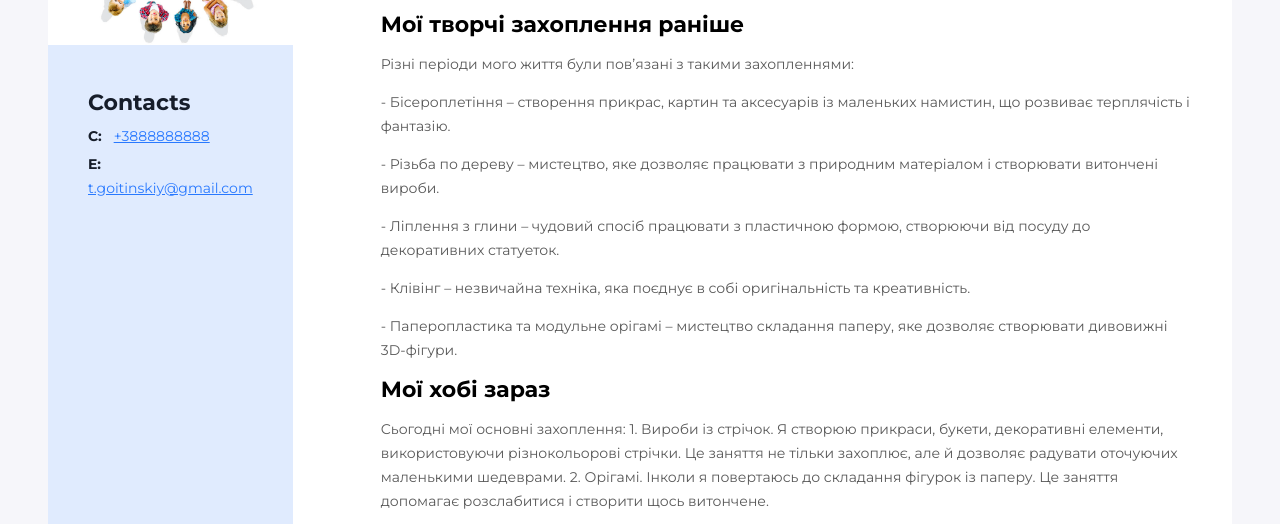
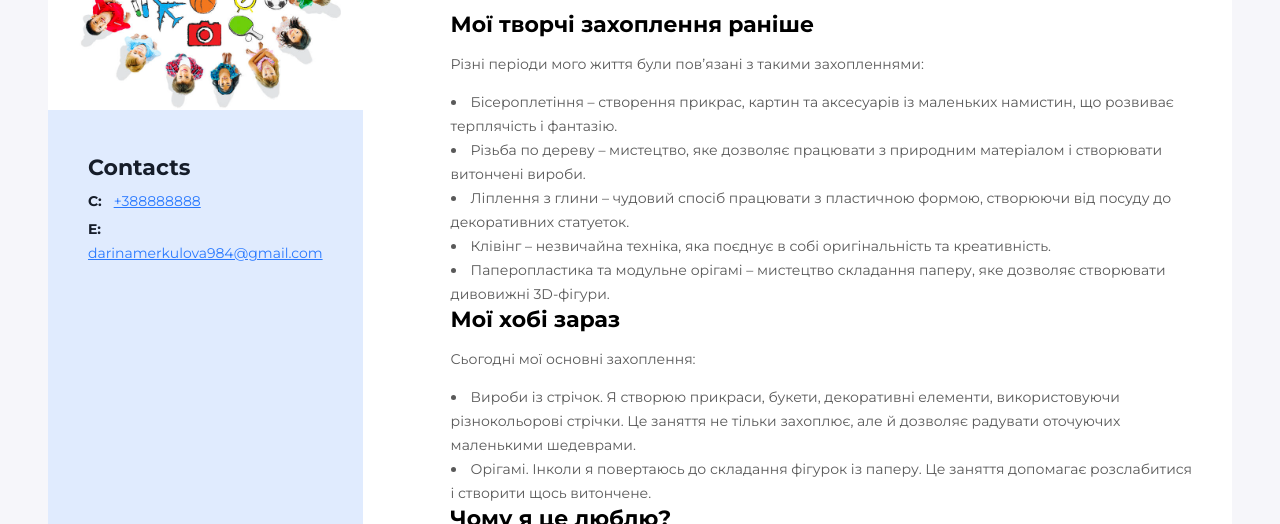
Before and after one commit to DarynaMerkulova548/my_website, a website: page myxoby.html in a window 1280 px wide. Shown: the part 272-796 px from the top of the page. Drawn offline with Linux system fonts and the light colour scheme.

Commit message:
lab1_final_version

```diff
--- a/myxoby.html
+++ b/myxoby.html
@@ -24,16 +24,30 @@
                 <p class="my-descr"> У кожної людини є заняття, які надихають і приносять радість. Для мене творчість – це спосіб виразити себе, відпочити душею і створити щось унікальне своїми руками. Моє життя наповнене різноманітними хобі, кожне з яких має своє місце і час. </p>
                 <h3 class="my-projects-title"> Мої творчі захоплення раніше </h3>
                 <p class="my-descr"> Різні періоди мого життя були пов’язані з такими захопленнями:                   </p>
-                    <p class="my-descr"> - Бісероплетіння – створення прикрас, картин та аксесуарів із маленьких намистин, що розвиває терплячість і фантазію.</p>
-                    <p class="my-descr"> - Різьба по дереву – мистецтво, яке дозволяє працювати з природним матеріалом і створювати витончені вироби.</p>
-                    <p class="my-descr"> - Ліплення з глини – чудовий спосіб працювати з пластичною формою, створюючи від посуду до декоративних статуеток.</p>
-                    <p class="my-descr"> - Клівінг – незвичайна техніка, яка поєднує в собі оригінальність та креативність.</p>
-                    <p class="my-descr"> - Паперопластика та модульне орігамі – мистецтво складання паперу, яке дозволяє створювати дивовижні 3D-фігури.</p>
-                    <h3 class="my-projects-title"> Мої хобі зараз </h3>
-                <p class="my-descr"> Сьогодні мої основні захоплення:
+                    <li class="my-descr">
+                        Бісероплетіння – створення прикрас, картин та аксесуарів із маленьких намистин, що розвиває терплячість і фантазію.
+                    </li>
+                    <li class="my-descr">
+                        Різьба по дереву – мистецтво, яке дозволяє працювати з природним матеріалом і створювати витончені вироби.
+                    </li>
+                    <li class="my-descr">
+                        Ліплення з глини – чудовий спосіб працювати з пластичною формою, створюючи від посуду до декоративних статуеток.
+                    </li>
+                    <li class="my-descr">
+                        Клівінг – незвичайна техніка, яка поєднує в собі оригінальність та креативність.
+                    </li>
+                    <li class="my-descr">
+                        Паперопластика та модульне орігамі – мистецтво складання паперу, яке дозволяє створювати дивовижні 3D-фігури.
+                    </li>
+                <h3 class="my-projects-title"> Мої хобі зараз </h3>
+                <p class="my-descr"> Сьогодні мої основні захоплення:</p>
+                    <li class="my-descr">
+                        Вироби із стрічок. Я створюю прикраси, букети, декоративні елементи, використовуючи різнокольорові стрічки. Це заняття не тільки захоплює, але й дозволяє радувати оточуючих маленькими шедеврами.
+                    </li>
+                    <li class="my-descr">
+                        Орігамі. Інколи я повертаюсь до складання фігурок із паперу. Це заняття допомагає розслабитися і створити щось витончене.
+                    </li>
 
-                    1. Вироби із стрічок. Я створюю прикраси, букети, декоративні елементи, використовуючи різнокольорові стрічки. Це заняття не тільки захоплює, але й дозволяє радувати оточуючих маленькими шедеврами.
-                    2. Орігамі. Інколи я повертаюсь до складання фігурок із паперу. Це заняття допомагає розслабитися і створити щось витончене.</p>
                 <h3 class="my-projects-title"> Чому я це люблю? </h3>
                 <p class="my-descr"> Кожне з моїх хобі приносить задоволення, розвиває творчі здібності та вміння. Це можливість зануритися у світ фантазії, забути про повсякденні турботи та створювати щось унікальне, що несе в собі частинку моєї душі.
 
@@ -90,11 +104,11 @@
                         <h3 class="contacts-title"> Contacts </h3>
                         <p class="contacts-item">
                             <span class=" contacts-type"> C: </span>
-                            <a class="contacts-link" href=" tel: +3888888888 " > +3888888888 </a>
+                            <a class="contacts-link" href="tel:+3888888888" > +388888888 </a>
                         </p>
                         <p class="contacts-item">
                             <span class="contacts-type"> E: </span>
-                            <a class="contacts-link" href= " malto: t.goitinskiy@gmail.com" >t.goitinskiy@gmail.com</a>
+                            <a class="contacts-link" href= "malto:darinamerkulova984@gmail.com" >darinamerkulova984@gmail.com</a>
                         </p>
                     </div>
 
```
Also changed, not shown: my_selo.html (+2 -2 lines), pro_mene.html (+2 -2 lines).
